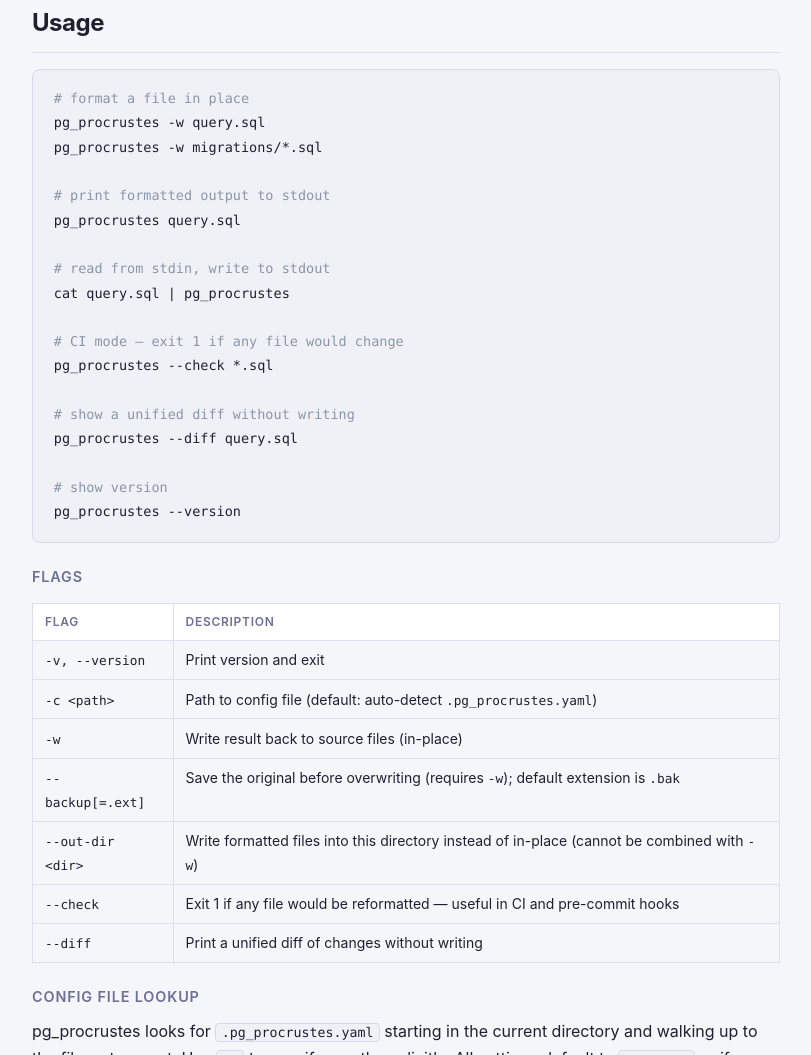
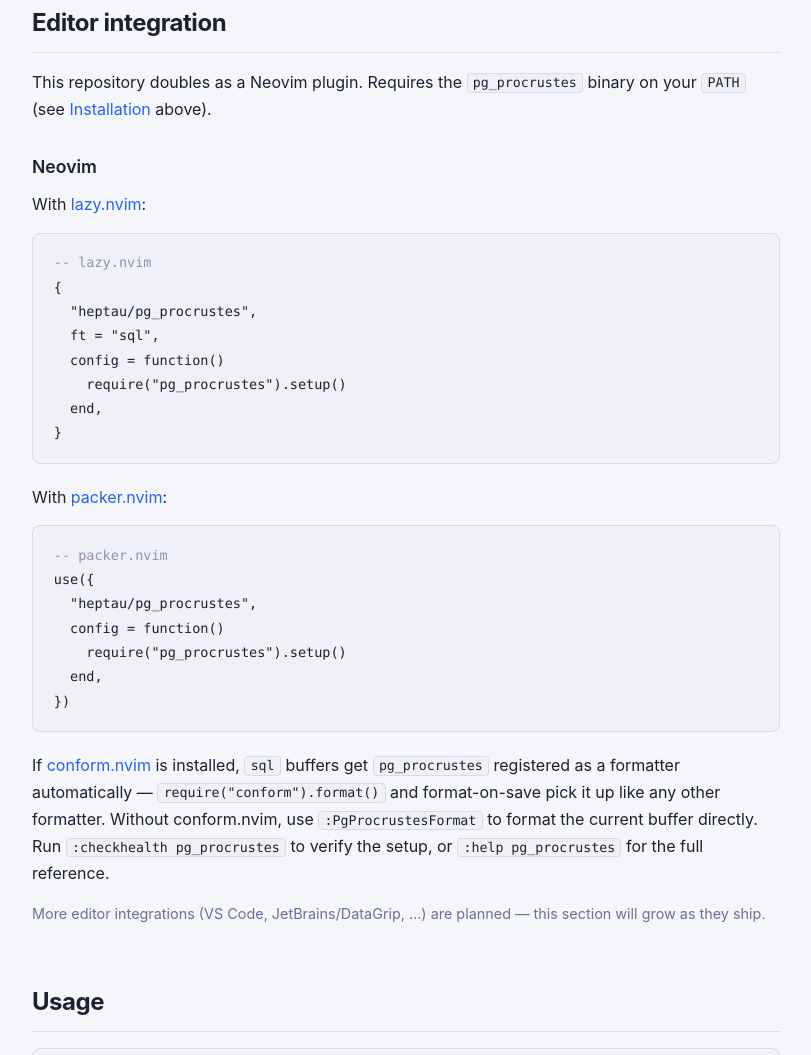
Before and after one commit to heptau/pg_procrustes, a plain HTML site: page docs/index.html in a window 1280 px wide. Shown: the part 1745-2800 px from the top of the page, without its empty margins (284-1095 px from the left). Drawn offline with Linux system fonts and the light colour scheme.

Commit message:
feat: add Neovim plugin for editor integration
This repo now doubles as a Neovim plugin, exposing pg_procrustes as a
conform.nvim formatter for sql buffers, a standalone :PgProcrustesFormat
command, and :checkhealth support. Docs and website updated with
install snippets; more editors (VS Code, JetBrains) to follow.

```diff
--- /dev/null
+++ b/doc/pg_procrustes.txt
@@ -0,0 +1,47 @@
+*pg_procrustes.txt*  Format PostgreSQL SQL/PL-pgSQL with pg_procrustes
+
+==============================================================================
+CONTENTS                                                *pg_procrustes-contents*
+
+    1. Introduction ........... |pg_procrustes-introduction|
+    2. Setup .................. |pg_procrustes-setup|
+    3. Commands ............... |pg_procrustes-commands|
+    4. Health .................. |pg_procrustes-health|
+
+==============================================================================
+1. Introduction                                     *pg_procrustes-introduction*
+
+pg_procrustes.nvim wires the `pg_procrustes` CLI formatter
+(https://pg_procrustes.80.cz) into Neovim, either through conform.nvim or as
+a standalone command.
+
+Requires the `pg_procrustes` binary on your PATH.
+
+==============================================================================
+2. Setup                                                   *pg_procrustes-setup*
+>lua
+    require("pg_procrustes").setup({
+      bin = "pg_procrustes", -- binary name or absolute path
+      args = {},             -- e.g. { "-c", "/path/to/.pg_procrustes.yaml" }
+    })
+<
+With conform.nvim installed, `sql` buffers get `pg_procrustes` appended to
+their formatters automatically, so `require("conform").format()` (or
+format-on-save through conform.nvim) picks it up like any other formatter.
+
+==============================================================================
+3. Commands                                             *pg_procrustes-commands*
+
+:PgProcrustesFormat                                     *:PgProcrustesFormat*
+    Format the current buffer with pg_procrustes, independent of
+    conform.nvim.
+
+==============================================================================
+4. Health                                                 *pg_procrustes-health*
+>
+    :checkhealth pg_procrustes
+<
+    Reports whether the binary is on PATH, its version, and whether
+    conform.nvim integration is active.
+
+ vim:tw=78:ts=8:ft=help:norl:
--- a/docs/index.html
+++ b/docs/index.html
@@ -452,6 +452,7 @@
 
   <span class="nav-section">Getting Started</span>
   <a href="#installation">Installation</a>
+  <a href="#editor-integration">Editor integration</a>
   <a href="#usage">Usage</a>
 
   <span class="nav-section">Configuration</span>
@@ -535,6 +536,42 @@ make build
 
 <span class="cm"># raw binaries for all platforms</span>
 make build-all</code></pre>
+  </section>
+
+  <!-- ── EDITOR INTEGRATION ── -->
+  <section id="editor-integration">
+    <h2>Editor integration</h2>
+    <p>This repository doubles as a Neovim plugin. Requires the <code>pg_procrustes</code> binary on your <code>PATH</code> (see <a href="#installation">Installation</a> above).</p>
+
+    <h3>Neovim</h3>
+    <p>With <a href="https://github.com/folke/lazy.nvim">lazy.nvim</a>:</p>
+    <pre><code><span class="cm">-- lazy.nvim</span>
+{
+  "heptau/pg_procrustes",
+  ft = "sql",
+  config = function()
+    require("pg_procrustes").setup()
+  end,
+}</code></pre>
+
+    <p>With <a href="https://github.com/wbthomason/packer.nvim">packer.nvim</a>:</p>
+    <pre><code><span class="cm">-- packer.nvim</span>
+use({
+  "heptau/pg_procrustes",
+  config = function()
+    require("pg_procrustes").setup()
+  end,
+})</code></pre>
+
+    <p>
+      If <a href="https://github.com/stevearc/conform.nvim">conform.nvim</a> is installed, <code>sql</code> buffers get <code>pg_procrustes</code> registered as a formatter automatically —
+      <code>require("conform").format()</code> and format-on-save pick it up like any other formatter. Without conform.nvim, use <code>:PgProcrustesFormat</code> to format the current buffer directly.
+      Run <code>:checkhealth pg_procrustes</code> to verify the setup, or <code>:help pg_procrustes</code> for the full reference.
+    </p>
+
+    <p style="color:var(--muted);font-size:0.9rem;">
+      More editor integrations (VS Code, JetBrains/DataGrip, …) are planned — this section will grow as they ship.
+    </p>
   </section>
 
   <!-- ── USAGE ── -->
```
Also changed, not shown: CHANGELOG.md, README.md, 3 other files.
